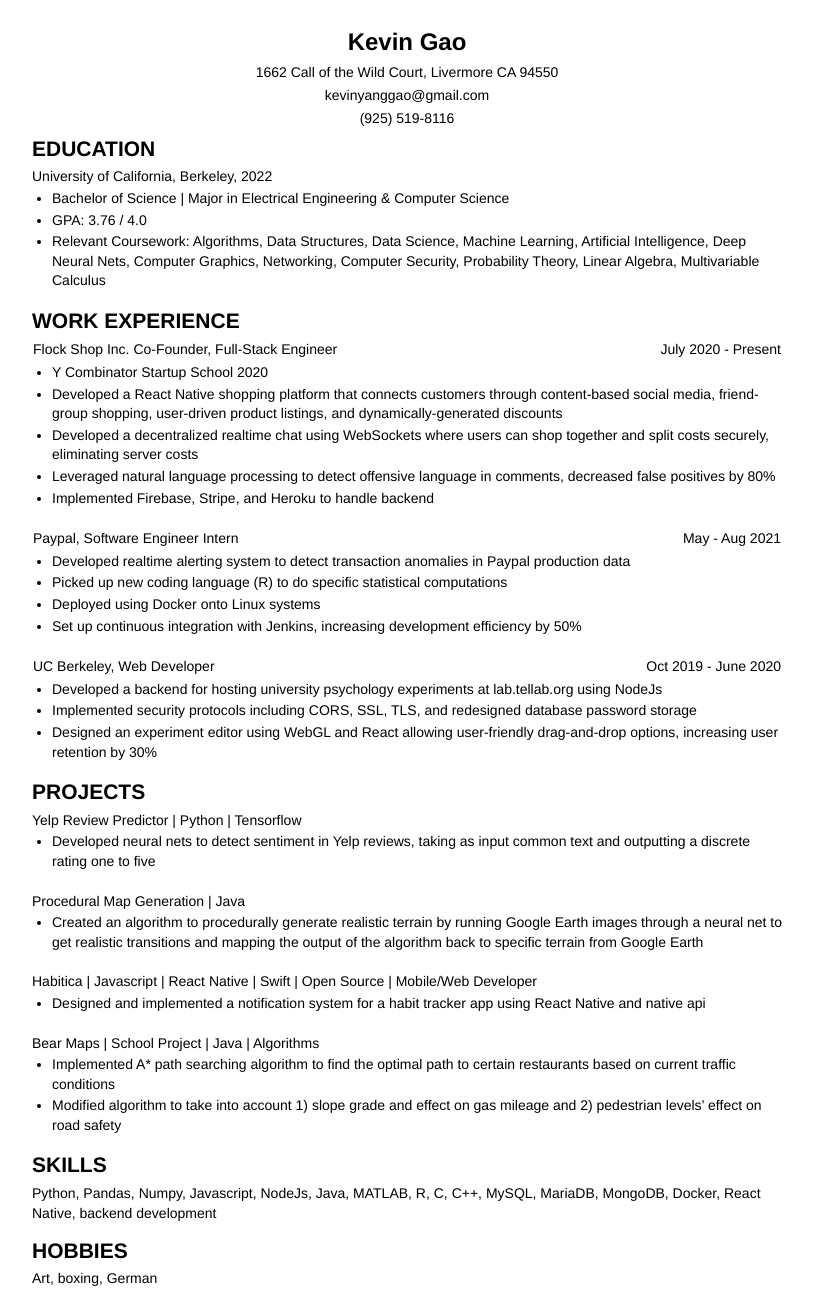
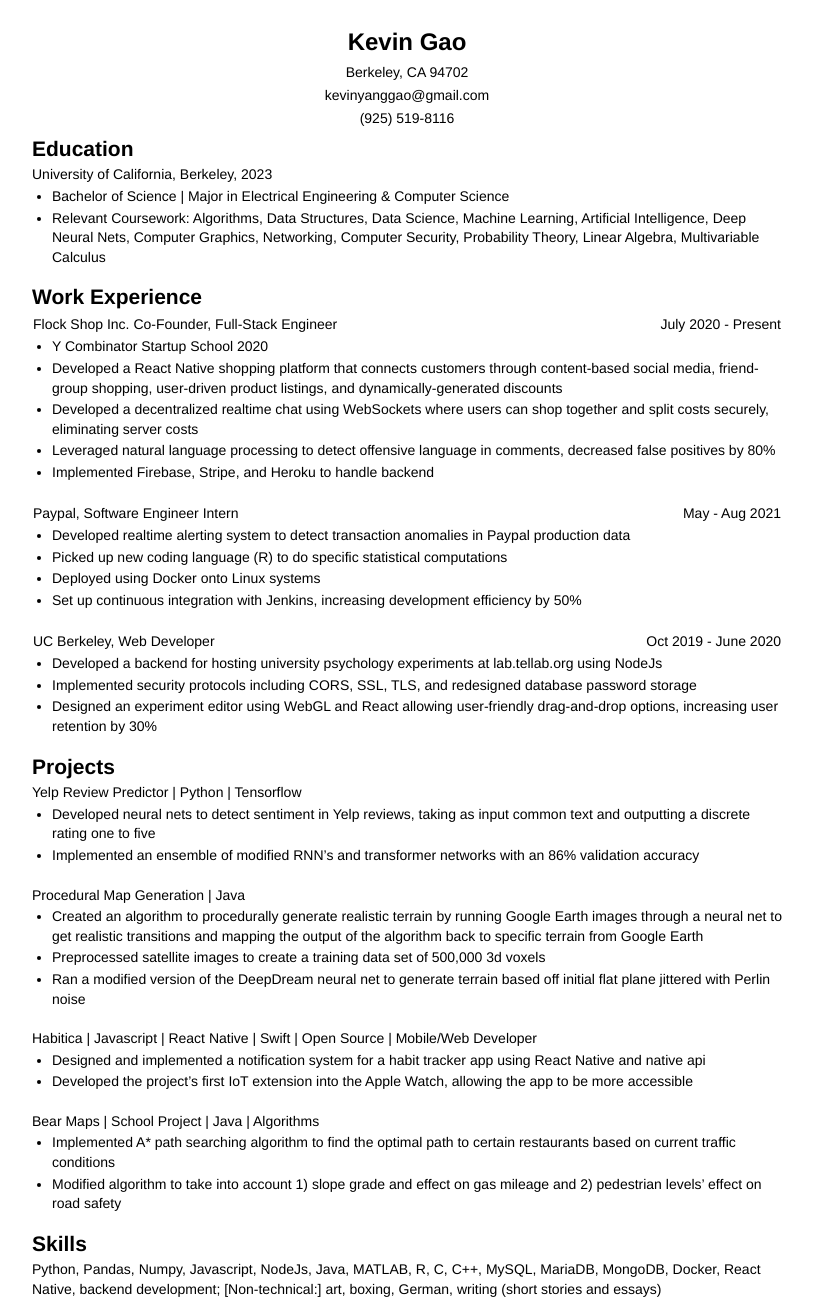
Before and after one commit to kgaobears/resume, a plain HTML site: page index.html in a window 1280 px wide. Shown: the part 14-1314 px from the top of the page, without its empty margins (233-1046 px from the left). Drawn offline with Linux system fonts and the light colour scheme.

Commit message:
update resume

```diff
--- a/index.html
+++ b/index.html
@@ -12,6 +12,7 @@
     div.column{display: inline-block; vertical-align: top; width: 50%;}
     div.hanging-indent{margin-left: 1.5em; text-indent: -1.5em;}
     ul.task-list{list-style: none;}
+    .display.math{display: block; text-align: center; margin: 0.5rem auto;}
   </style>
   <link rel="stylesheet" href="style.css" />
   <!--[if lt IE 9]>
@@ -20,17 +21,16 @@
 </head>
 <body>
 <h1 id="kevin-gao">Kevin Gao</h1>
-<h4 id="call-of-the-wild-court-livermore-ca-94550">1662 Call of the Wild Court, Livermore CA 94550</h4>
+<h4 id="berkeley-ca-94702">Berkeley, CA 94702</h4>
 <h4 id="kevinyanggaogmail.com">kevinyanggao@gmail.com</h4>
 <h4 id="section">(925) 519-8116</h4>
-<h2 id="education">EDUCATION</h2>
-<p>University of California, Berkeley, 2022</p>
+<h2 id="education">Education</h2>
+<p>University of California, Berkeley, 2023</p>
 <ul>
 <li>Bachelor of Science | Major in Electrical Engineering &amp; Computer Science</li>
-<li>GPA: 3.76 / 4.0</li>
 <li>Relevant Coursework: Algorithms, Data Structures, Data Science, Machine Learning, Artificial Intelligence, Deep Neural Nets, Computer Graphics, Networking, Computer Security, Probability Theory, Linear Algebra, Multivariable Calculus</li>
 </ul>
-<h2 id="work-experience">WORK EXPERIENCE</h2>
+<h2 id="work-experience">Work Experience</h2>
 <table>
 <thead>
 <tr class="header">
@@ -82,27 +82,29 @@
 <li>Implemented security protocols including CORS, SSL, TLS, and redesigned database password storage</li>
 <li>Designed an experiment editor using WebGL and React allowing user-friendly drag-and-drop options, increasing user retention by 30%</li>
 </ul>
-<h2 id="projects">PROJECTS</h2>
+<h2 id="projects">Projects</h2>
 <p>Yelp Review Predictor | Python | Tensorflow</p>
 <ul>
 <li>Developed neural nets to detect sentiment in Yelp reviews, taking as input common text and outputting a discrete rating one to five</li>
+<li>Implemented an ensemble of modified RNN’s and transformer networks with an 86% validation accuracy</li>
 </ul>
 <p>Procedural Map Generation | Java</p>
 <ul>
 <li>Created an algorithm to procedurally generate realistic terrain by running Google Earth images through a neural net to get realistic transitions and mapping the output of the algorithm back to specific terrain from Google Earth</li>
+<li>Preprocessed satellite images to create a training data set of 500,000 3d voxels</li>
+<li>Ran a modified version of the DeepDream neural net to generate terrain based off initial flat plane jittered with Perlin noise</li>
 </ul>
 <p>Habitica | Javascript | React Native | Swift | Open Source | Mobile/Web Developer</p>
 <ul>
 <li>Designed and implemented a notification system for a habit tracker app using React Native and native api</li>
+<li>Developed the project’s first IoT extension into the Apple Watch, allowing the app to be more accessible</li>
 </ul>
 <p>Bear Maps | School Project | Java | Algorithms</p>
 <ul>
 <li>Implemented A* path searching algorithm to find the optimal path to certain restaurants based on current traffic conditions</li>
 <li>Modified algorithm to take into account 1) slope grade and effect on gas mileage and 2) pedestrian levels’ effect on road safety</li>
 </ul>
-<h2 id="skills">SKILLS</h2>
-<p>Python, Pandas, Numpy, Javascript, NodeJs, Java, MATLAB, R, C, C++, MySQL, MariaDB, MongoDB, Docker, React Native, backend development</p>
-<h2 id="hobbies">HOBBIES</h2>
-<p>Art, boxing, German</p>
+<h2 id="skills">Skills</h2>
+<p>Python, Pandas, Numpy, Javascript, NodeJs, Java, MATLAB, R, C, C++, MySQL, MariaDB, MongoDB, Docker, React Native, backend development; [Non-technical:] art, boxing, German, writing (short stories and essays)</p>
 </body>
 </html>
--- a/style.css
+++ b/style.css
@@ -61,6 +61,10 @@ th {
 	text-align: left;font-weight: normal;
 }
 h2 {
+	margin-bottom: 7px;
+}
+
+h3 {
 	margin-bottom: 9px;
 }
 
```
Also changed, not shown: 4 other files.
